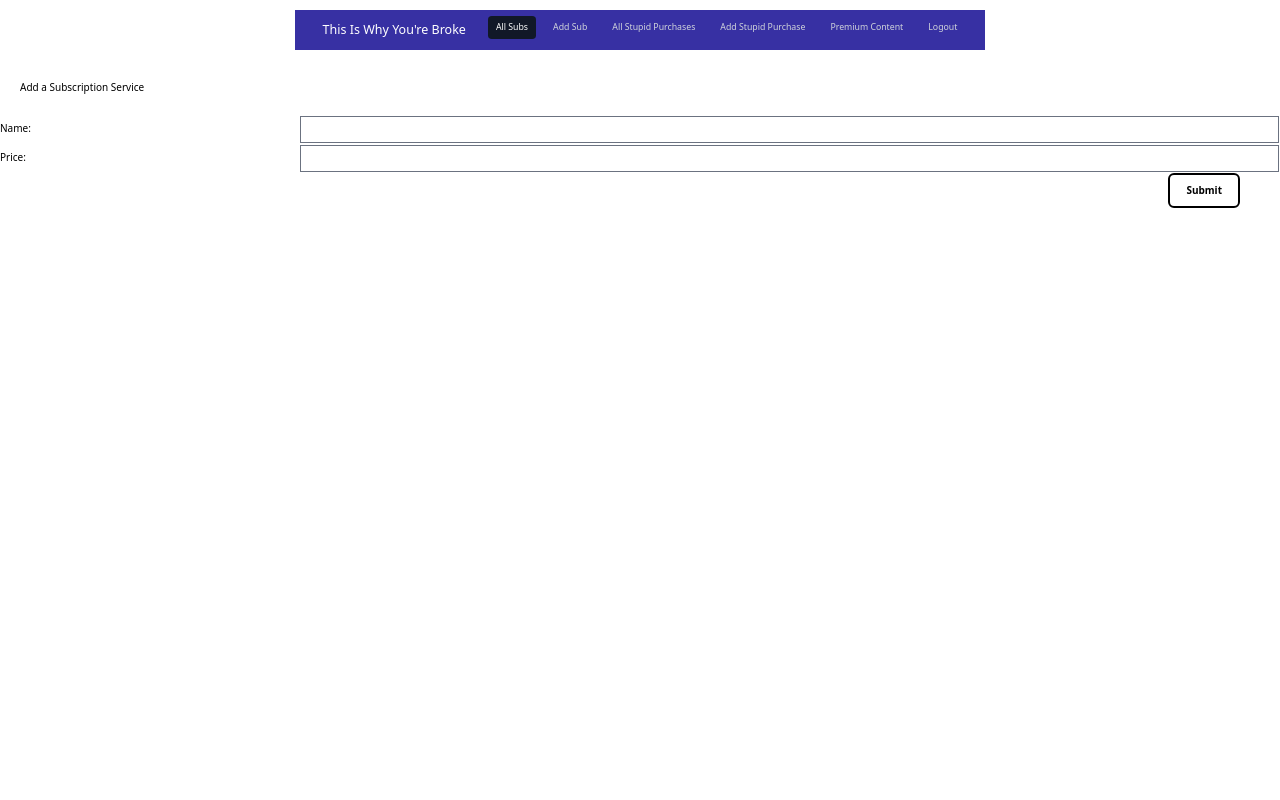
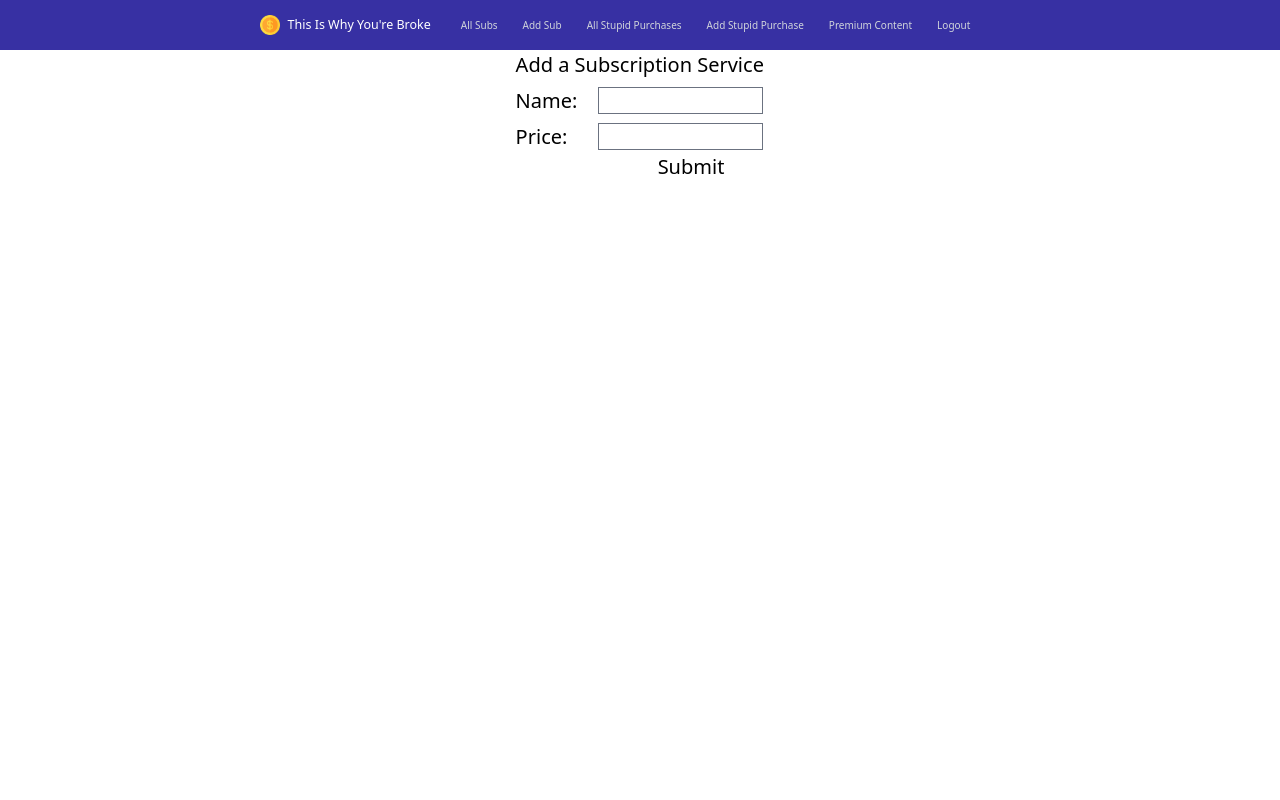
Before and after one commit to cameronbweston/This-Is-Why-Youre-Broke, a Django app: page /subs/create/ in a window 1280 px wide. Run offline with Django 3.2, Linux system fonts and the light colour scheme; the visitor is signed in with stand-in values (Sample User, id 1); some libraries are stand-ins or nearby versions.

Commit message:
Add app logo

```diff
--- a/main_app/static/css/base.css
+++ b/main_app/static/css/base.css
@@ -26,105 +26,6 @@
   font-family: 'Oswald', -apple-system, BlinkMacSystemFont, 'Segoe UI', 'Roboto', 'Oxygen',
     'Ubuntu', 'Cantarell', 'Fira Sans', 'Droid Sans', 'Helvetica Neue',
     sans-serif;
+  font-size: 2rem;
   min-height: 100vh;
 }
-
-header {
-  width: 100%;
-  background: var(--nav-bg-ff);
-  border-bottom: var(--borders);
-}
-
-nav {
-  margin: 10px;
-}
-
-nav a {
-  text-decoration: none;
-  color: var(--text-color);
-  font-weight: 600;
-  font-size: 16px;
-}
-
-nav a:hover {
-  color: var(--link-hover-color);
-}
-
-nav ul {
-  display: flex;
-  align-items: center;
-  justify-content: center;
-  flex-wrap: wrap;
-}
-
-nav li {
-  padding: 5px 8px;
-}
-
-ul {
-  margin: 0;
-  list-style: none;
-  padding: 0;
-}
-
-main {
-  width: 100%;
-}
-
-.page-header {
-  display: flex;
-  align-items: center;
-  margin: 20px;
-}
-
-.btn {
-  font-size: var(--font-l);
-  padding: 8px 16px;
-  border-radius: 6px;
-  border-width: 2px;
-  border-style: solid;
-  text-decoration: none;
-  background-color: var(--button-bg);
-  font-weight: 600;
-  cursor: pointer;
-  font-family: inherit;
-  margin-right: 10px;
-}
-
-.btn:hover {
-  background-color: var(--button-bg-hover);
-}
-
-.submit {
-  color: var(--submit);
-  border-color: var(--submit);
-}
-
-.secondary {
-  color: var(--secondary);
-  border-color: var(--secondary);
-}
-
-.warn {
-  color: var(--warn);
-  border-color: var(--warn);
-}
-
-.danger {
-  color: var(--danger);
-  border-color: var(--danger);
-}
-
-.page-header h1 {
-  font-size: var(--font-xxl);
-  margin: 0;
-}
-
-.page-header img {
-  height: 40px;
-  margin-left:15px;
-}
-
-.page-header img:first-of-type {
-  margin-left: 20px;
-}
--- a/main_app/templates/base.html
+++ b/main_app/templates/base.html
@@ -7,7 +7,11 @@
   <meta charset="UTF-8">
   <meta http-equiv="X-UA-Compatible" content="IE=edge">
   <meta name="viewport" content="width=device-width, initial-scale=1.0">
+  <link rel="shortcut icon" type="image/png" href="">
   <link rel="stylesheet" type="text/css" href="{% static 'css/base.css' %}">
+  <link rel="preconnect" href="https://fonts.googleapis.com">
+  <link rel="preconnect" href="https://fonts.gstatic.com" crossorigin>
+  <link href="https://fonts.googleapis.com/css2?family=Oswald:wght@400;500&display=swap" rel="stylesheet">
   {% tailwind_css %}
 
   <title>This Is Why You're Broke</title>
@@ -16,29 +20,26 @@
   {% endblock %}
 </head>
 <body>
-    <nav class="bg-indigo-800">
-    <div class="max-w-7xl mx-auto px-2 sm:px-6 lg:px-8">
-      <div class="relative flex items-center justify-between h-16">
+    <nav class="w-screen bg-indigo-800">
+    <div class="max-w-7xl mx-auto sm:px-6 lg:px-8">
+      <div class="relative flex items-center justify-between h-20">
         <div class="flex-1 flex items-center justify-center sm:items-stretch sm:justify-start">
           <div class="flex-shrink-0 flex items-center">
-            <img class="block lg:hidden h-8 w-auto" src="https://tailwindui.com/img/logos/workflow-mark-indigo-500.svg" alt="AppLogo">
-            <h1 class="text-gray-900 text-white px-3 py-2 rounded-md text-xl font-md">This Is Why You're Broke</h1>
+            <img class="block h-8 w-auto" src="{% static 'images/dollar.png' %}" alt="AppLogo">
+            <h1 class="text-gray-900 text-white px-3 rounded-md text-xl font-medium">This Is Why You're Broke</h1>
           </div>
           <div class="hidden sm:block sm:ml-6">
             <div class="flex space-x-4">
-
               {% if user.is_authenticated %}
-              <!-- Current: "bg-gray-900 text-white", Default: "text-gray-300 hover:bg-gray-700 hover:text-white" -->
-                <a href="{% url 'subs_index' %}" class="bg-gray-900 text-white px-3 py-2 rounded-md text-sm font-medium" aria-current="page">All Subs</a>
-                <a href="{% url 'subs_create' %}" class="text-gray-300 hover:bg-gray-700 hover:text-white px-3 py-2 rounded-md text-sm font-medium">Add Sub</a>
-                <a href="{% url 'purchases_index' %}" class="text-gray-300 hover:bg-gray-700 hover:text-white px-3 py-2 rounded-md text-sm font-medium">All Stupid Purchases</a>
-                <a href="{% url 'purchase_create' %}" class="text-gray-300 hover:bg-gray-700 hover:text-white px-3 py-2 rounded-md text-sm font-medium">Add Stupid Purchase</a>
-                <a href="{% url 'premiumcontent' %}" class="text-gray-300 hover:bg-gray-700 hover:text-white px-3 py-2 rounded-md text-sm font-medium">Premium Content</a>
-                <a href="{% url 'logout' %}" class="text-gray-300 hover:bg-gray-700 hover:text-white px-3 py-2 rounded-md text-sm font-medium">Logout</a>
-
+                <a href="{% url 'subs_index' %}" class="text-gray-300 hover:bg-indigo-400 px-3 py-2 rounded-md text-base font-medium" aria-current="page">All Subs</a>
+                <a href="{% url 'subs_create' %}" class="text-gray-300 hover:bg-indigo-400 hover:text-white px-3 py-2 rounded-md text-base font-medium">Add Sub</a>
+                <a href="{% url 'purchases_index' %}" class="text-gray-300 hover:bg-indigo-400 hover:text-white px-3 py-2 rounded-md text-base font-medium">All Stupid Purchases</a>
+                <a href="{% url 'purchase_create' %}" class="text-gray-300 hover:bg-indigo-400 hover:text-white px-3 py-2 rounded-md text-base font-medium">Add Stupid Purchase</a>
+                <a href="{% url 'premiumcontent' %}" class="text-gray-300 hover:bg-indigo-400 hover:text-white px-3 py-2 rounded-md text-base font-medium">Premium Content</a>
+                <a href="{% url 'logout' %}" class="text-gray-300 hover:bg-indigo-400 hover:text-white px-3 py-2 rounded-md text-base font-medium">Logout</a>
               {% else %}
-                <a href="{% url 'home' %}" class="text-gray-300 hover:bg-gray-700 hover:text-white px-3 py-2 rounded-md text-sm font-medium">Login</a>
-                <a href="{% url 'signup' %}" class="text-gray-300 hover:bg-gray-700 hover:text-white px-3 py-2 rounded-md text-sm font-medium">Sign Up</a>
+                <a href="{% url 'home' %}" class="text-gray-300 hover:bg-indigo-400 hover:text-white px-3 py-2 rounded-md text-base font-medium">Login</a>
+                <a href="{% url 'signup' %}" class="text-gray-300 hover:bg-indigo-400hover:text-white px-3 py-2 rounded-md text-base font-medium">Sign Up</a>
               {% endif %}
             </div>
           </div>
@@ -46,7 +47,7 @@
         </div>
       </div>
     </div>
-</nav>
+  </nav>
 
   <main>
     {% block content %}
--- a/main_app/templates/investments/index.html
+++ b/main_app/templates/investments/index.html
@@ -19,7 +19,6 @@
     <hr>
     <div class="container" id="simple-interest">
       <h3>Simple Interest</h3>
-      <p class="lead">A=i+(prt)</p>
       <form id="siForm">
         <div class="form-group">
           <label for="principalSimple">Principal</label>
@@ -48,7 +47,6 @@
     <br>
     <div class="container" div="compound-interest ">
       <h3>Compound Interest</h3>
-      <p class="lead">A=p(1+(r/n))^(nt)</p>
       <form id="ciForm">
         <div class="form-group">
           <label for="principalCompound">Principal</label>
--- a/main_app/templates/subscriptions/index.html
+++ b/main_app/templates/subscriptions/index.html
@@ -14,8 +14,8 @@
   </section>
     <h2>Yearly Expenses: ${{yearly_price}}</h2>
     <h2>Monthly Expenses: ${{monthly_price}}</h2>
-  <div class="flex flex-col w-1/2">
-    <div class="-my-2 overflow-x-auto sm:-mx-6 lg:-mx-8">
+  <div class="flex flex-col">
+    <div class="">
       <div class="py-2 align-middle inline-block min-w-full sm:px-6 lg:px-8">
         <div class="shadow overflow-hidden border-b border-gray-200 sm:rounded-lg">
           <table class="min-w-full divide-y divide-gray-200">
--- a/theme/static/css/dist/styles.css
+++ b/theme/static/css/dist/styles.css
@@ -879,6 +875,10 @@
   height: 2.5rem;
 }
 
+.h-20 {
+  height: 5rem;
+}
+
 .w-auto {
   width: auto;
 }
@@ -889,6 +889,10 @@
 
 .w-10 {
   width: 2.5rem;
+}
+
+.w-screen {
+  width: 100vw;
 }
 
 .min-w-full {
@@ -1074,6 +1069,21 @@
   line-height: 1.75rem;
 }
 
+.text-base {
+  font-size: 1rem;
+  line-height: 1.5rem;
+}
+
+.text-2xl {
+  font-size: 1.5rem;
+  line-height: 2rem;
+}
+
+.text-3xl {
+  font-size: 1.875rem;
+  line-height: 2.25rem;
+}
+
 .font-medium {
   font-weight: 500;
 }
```
Also changed, not shown: other parts of theme/static/css/dist/styles.css (+15 -33 lines), main_app/static/images/dollar.png (added).
